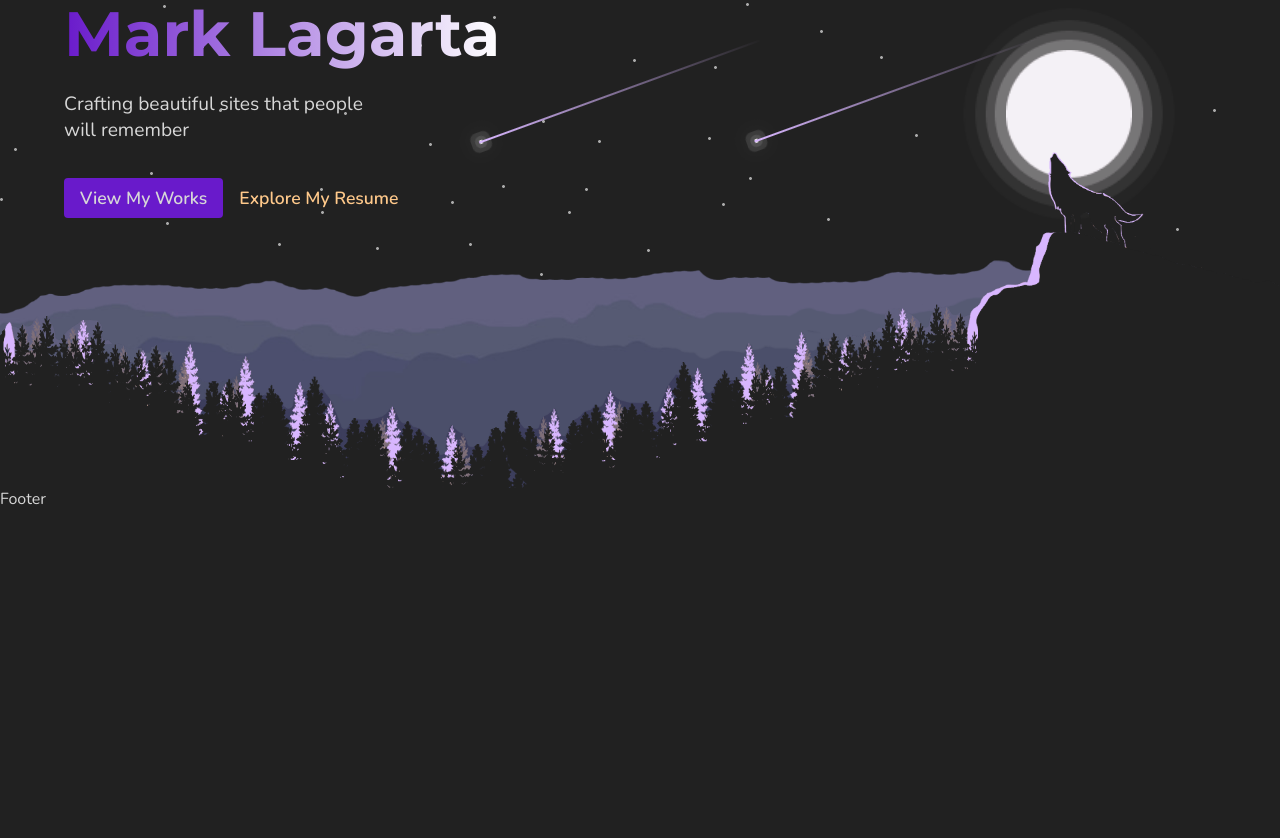
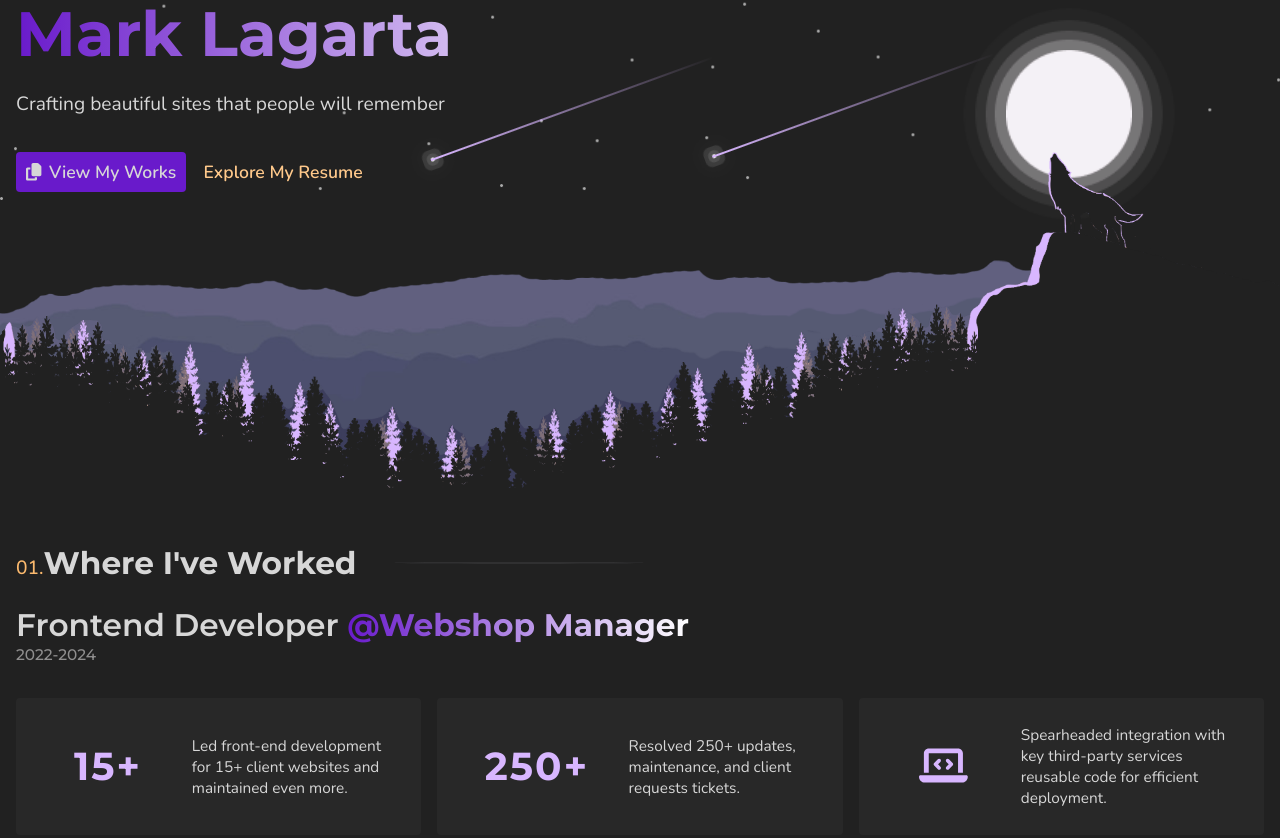
Before and after one commit to Chillpill23/PortfolioV2, a React (Vite) app: page / in a window 1280 px wide. Shown: the part 162-1000 px from the top of the page. Before the commit the page ends 800 px from the top, so only its background shows below. Built offline with nearby package versions, Linux system fonts and the light colour scheme.

Commit message:
Experience section update - Styling and animations

```diff
--- a/src/App.css
+++ b/src/App.css
@@ -1,15 +1,15 @@
 :root{
   /* Font Sizes */
-  --fs-xxl:clamp(2.2rem, 5vw, 3.915rem); /* 68px */
-  --fs-xl:clamp(2rem, 4vw, 3.052rem); /* 48px */
-  --fs-l:clamp(1.75rem, 3.5vw, 2.441rem); /* 39px */
-  --fs-m:clamp(1.5rem, 3vw, 1.953rem); /* 31px */
-  --fs-s:clamp(1.25rem, 2.5vw, 1.563rem); /* 25px */
-  --fs-xs:clamp(1rem, 2vw, 1.1rem); /* 18px */
+  --fs-xxl:clamp(2.2rem, 5vw, 3.915rem); /*35.2 68px */
+  --fs-xl:clamp(2rem, 4vw, 3.052rem); /*32 - 48px */
+  --fs-l:clamp(1.75rem, 3.5vw, 2.441rem); /*28 - 39px */
+  --fs-m:clamp(1.5rem, 3vw, 1.953rem); /*24 - 31px */
+  --fs-s:clamp(1.25rem, 2.5vw, 1.563rem); /*20 - 25px */
+  --fs-xs:clamp(1rem, 2vw, 1.1rem); /*16 - 18px */
 
-  --fs-body:clamp(1rem, 1.5vw, 1.2rem); /* 16px */
-  --fs-sub:clamp(0.9rem, 1.2vw, 1.05rem); /* 12px */
-  --fs-hints:clamp(0.5rem, 1vw, 0.74rem); /* 10px */
+  --fs-body:clamp(1rem, 1.5vw, 1.2rem); /* 16 - 19px */
+  --fs-sub:clamp(0.9rem, 1.2vw, 1.05rem); /* 14 - 17px */
+  --fs-hints:clamp(0.5rem, 1vw, 0.74rem); /* 8 - 11px */
 
   /* Font Family */
   --ff-main:"Montserrat", serif;
@@ -17,7 +17,7 @@
 
   /* Colors */
   --clr-primary:#8623FF;
-  --clr-primary900:#691ACB;
+  --clr-primary900:#691acb;
   --clr-primary400:#D8B6FF;
   --clr-primary200:#ECDAFF;
   --clr-primary100:#F6EDFF;
@@ -29,8 +29,9 @@
   --clr-secondary100:#FFE0BC;
 
   --clr-neutral:#FFFFFF;
+  --clr-neutral200:#F5F1F7;
   --clr-neutral400:#D7D7D7;
-  --clr-neutral200:#F5F1F7;
+  --clr-neutral500:#8f8e8e;
   --clr-neutral600:#4E4E51;
   --clr-neutral700:#3D3D3E;
   --clr-neutral800:#282828;
@@ -92,7 +93,6 @@ h6 {
 
 p {
   font-size: var(--fs-body);
-  color: var(--clr-neutral400);
 }
 
 small {
@@ -105,17 +105,38 @@ small {
 }
 
 .container{
-  max-width: 1400px;
+  max-width: 1300px;
+}
+
+section{
+  display: flex;
+  justify-content: center;
+  align-items: center;
+  padding: 1rem;
+  margin:20px 0;
+  width: 100%;
+}
+
+.section-header{
+  margin-bottom: 1.5rem;
+  position: relative;
+  font-family: var(--ff-main);
+}
+
+.section__title{
+  font-family: var(--ff-main);
 }
 
 .cta{
   background:var(--clr-primary900);
   color:var(--clr-neutral400);
   font-weight: 600;
-  padding:0.5rem 1rem;
+  padding:0.5rem 0.6rem;
   border: 0;
   border-radius: 4px;
   margin: 1rem 0;
+  display: flex;
+  gap: 8px;
 }
 
 .cta.secondary{
@@ -126,3 +147,33 @@ small {
 .cta.secondary span{
   color: var(--clr-secondary200);
 }
+
+.highlight{
+  background-image: linear-gradient(to right,var(--clr-primary900), var(--clr-neutral));
+  color: transparent;
+  background-clip: text;
+  font-family: var(--ff-main);
+  font-weight: 700;
+}
+
+.sublight{
+  color:var(--clr-secondary400);
+  font-family: var(--ff-body);
+  font-size: var(--fs-body);
+  font-weight: 500;
+}
+
+@media screen and (min-width:768px) {
+  .section-header span:nth-child(2):after{
+    content:"";
+    position: absolute;
+    margin-left: 3%;
+    top: 50%;
+    transform: translateY(-50%);
+    height: 1.2px;
+    width:20%;
+    background-color: var(--clr-neutral600);
+    opacity: 0.7;
+    border-radius: 50%;
+  }
+}
--- a/src/components/Button.jsx
+++ b/src/components/Button.jsx
@@ -3,8 +3,8 @@ import '../css/Button.css'
 
 function Button(props) {
   return (
-    <button className={props.class} aria-label={props.name}>
-      {props.icon && (<div></div>)}
+    <button role='button' className={props.class} aria-label={props.name}>
+      {props.icon && (<span>{props.icon}</span>)}
       <span>{props.name}</span>
     </button>
   )
--- /dev/null
+++ b/src/components/SmallCard.jsx
@@ -0,0 +1,19 @@
+function SmallCard({section,stats, icon, desc}) {
+  return (
+    <div className={`${section}__sCard`}>
+      <div className="sCard__visual">
+        {stats !== 0 && <span>{stats}+</span>}
+        {(stats === 0 && icon) ? <span>{icon}</span> : null}
+      </div>
+      <p className="sCard__content">{desc}</p>
+    </div>
+  )
+}
+
+SmallCard.defaultProps = {
+  stats: 0,
+  icon: null,
+  desc: 'No description available'
+}
+
+export default SmallCard
--- /dev/null
+++ b/src/constants/Experience.jsx
@@ -0,0 +1,41 @@
+import { FontAwesomeIcon } from '@fortawesome/react-fontawesome'
+import { faLaptopCode, faProjectDiagram, faComments, faPalette } from '@fortawesome/free-solid-svg-icons'
+
+export const Experience = [
+  {
+    name:'sites',
+    stats:15,
+    desc:'Led front-end development for 15+ client websites and maintained even more.',
+    icon:''
+  },
+  {
+    name:'tickets',
+    stats:250,
+    desc:'Resolved 250+ updates, maintenance, and client requests tickets.',
+    icon:''
+  },
+  {
+    name:'integrations',
+    stats:0,
+    desc:'Spearheaded integration with key third-party services reusable code for efficient deployment.',
+    icon: <FontAwesomeIcon icon={faLaptopCode} />
+  },
+  {
+    name:'documentation',
+    stats:0,
+    desc:'Created process and code documentation to enhance coding efficiency and team collaboration.',
+    icon:<FontAwesomeIcon icon={faProjectDiagram} />
+  },
+  {
+    name:'communication',
+    stats:0,
+    desc:'Provided client communication and step-by-step CMS training.',
+    icon:<FontAwesomeIcon icon={faComments} />
+  },
+  {
+    name:'UI/UX',
+    stats:0,
+    desc:'Redesigned the company\'s core website template, improving UI/UX and Core Web Vitals scores.',
+    icon:<FontAwesomeIcon icon={faPalette} />
+  }
+]
--- a/src/css/Home.css
+++ b/src/css/Home.css
@@ -1,10 +1,12 @@
 .hero{
-
+  padding: 0;
+  margin: 0 0 40px 0;
 }
 
 .hero__wrapper{
   position: relative;
   height: 100%;
+  width: 100%;
   overflow: hidden;
 }
 
@@ -33,11 +35,15 @@
 
 .hero__cta-wrapper{
   display: flex;
+  align-items: center;
+  gap: 0.5rem;
 }
 
 .hero__background{
   overflow: hidden;
-  background-image:url('../assets/hero/hero-bg.png')
+  background-image:url('../assets/hero/hero-bg.png');
+  background-repeat: no-repeat;
+  background-size: 100% auto;
 }
 
 .hero__wolf{
@@ -62,6 +68,45 @@
   top:50%;
   right:50%;
   transform:translate(50%, -50%)
+}
+
+/* Experience Section */
+
+.exp__cards{
+  display: grid;
+  grid-auto-flow: row;
+  grid-template-columns: repeat(2, 1fr);
+  grid-gap:0.5rem;
+}
+
+.exp__sCard{
+  display: flex;
+  flex-direction: column;
+  align-items: center;
+  text-align: center;
+}
+
+.exp__caption{
+  margin-bottom: 1.5rem;
+}
+
+.sCard__visual{
+  background: var(--clr-neutral800);
+  width: 100%;
+  padding: 1.5rem 1rem;
+  border-radius: 4px;
+}
+
+.sCard__visual * {
+  color: var(--clr-primary400);
+  fill: var(--clr-primary400);
+  font-size: var(--fs-l);
+  font-weight: 700;
+  font-family: var(--ff-main);
+}
+
+.sCard__content{
+  font-size: var(--fs-sub);
 }
 
 @media screen and (min-width:768px){
@@ -105,13 +150,47 @@
     right: 8%;
     transform: translateY(-79%);
   }
+
+  /* Experience Tablet */
+  .exp__caption{
+    margin-bottom: 2rem;
+  }
+
+  .exp__title{
+    font-size: var(--fs-m);
+    font-weight: 600;
+  }
+
+  .exp__subtitle{
+    font-weight: 500;
+    font-family: var(--ff-main);
+    color: var(--clr-neutral500);
+  }
+
+  .exp__cards{
+    grid-template-columns: repeat(3, 1fr);
+    grid-gap:1rem;
+  }
+
+  .sCard__visual{
+    padding: 1.8rem 1rem;
+  }
+
+  .sCard__visual * {
+    font-size: var(--fs-l);
+    letter-spacing: 2px;
+  }
+
+  .sCard__content{
+    padding: 0.2rem 0.5rem;
+  }
 }
 
 
 @media screen and (min-width:992px){
   .hero__content{
     padding-top:5%;
-    padding-left: 5%;
+    width: 100%;
   }
   .hero__moon{
     right: 10%;
@@ -128,6 +207,16 @@
 }
 
 @media screen and (min-width:1200px){
+
+  .hero__wrapper{
+    display: flex;
+    justify-content: center;
+  }
+
+  .hero__title{
+    width: 50%;
+  }
+
   .hero__moon{
     right: 11%;
     transform: translateY(-110%);
@@ -136,4 +225,21 @@
   .hero__moon > *{
     transform:translate(50%, -50%) scale(1.5)
   }
+
+  /* Experience - Large Desktops */
+  .exp__sCard{
+    flex-direction: row;
+    background: var(--clr-neutral800);
+    padding: 0.5rem 1rem;
+    border-radius: 4px;
+  }
+
+  .sCard__visual{
+    background:none;
+    padding: 0.5rem;
+  }
+
+  .sCard__content{
+    text-align: left;
+  }
 }
--- a/src/pages/Home.jsx
+++ b/src/pages/Home.jsx
@@ -1,4 +1,8 @@
 import Button from '../components/Button'
+import SmallCard from '../components/SmallCard';
+
+import { Experience } from '../constants/Experience';
+
 import { FontAwesomeIcon } from '@fortawesome/react-fontawesome'
 import { faCopy } from '@fortawesome/free-solid-svg-icons'
 
@@ -7,7 +11,6 @@ import moon2 from "../assets/hero/moon-2.png";
 import moon3 from "../assets/hero/moon-3.png";
 import moon4 from "../assets/hero/moon-4.png";
 import moon5 from "../assets/hero/moon-5.png";
-
 import wolf from '../assets/hero/wolf-layer.png'
 import mountain from '../assets/hero/mountain-layer.png'
 
@@ -21,9 +24,7 @@ export default function Home() {
     <main>
       <section className="hero">
         <div className="hero__wrapper">
-
-          <div className="hero__content">
-
+          <div className="hero__content container">
             <small className="hero__subtitle">
               Frontend Developer
             </small>
@@ -72,6 +73,40 @@ export default function Home() {
             </div>
           </div>
         </div>
+      </section>
+
+
+      <section className="exp">
+        <div className="exp__wrapper container">
+          <h4 className='section-header'>
+             <span className="sublight">01.</span>
+             <span className='section__title'>Where I've Worked</span>
+          </h4>
+
+          <div className='exp__content'>
+            <div className="exp__caption">
+              <h6 className="exp__title">
+                Frontend Developer <span className="highlight">@Webshop Manager</span>
+              </h6>
+              <small className="exp__subtitle">2022-2024</small>
+            </div>
+
+            <div className="exp__cards">
+              {Experience.map((exp) => {
+                return(
+                  <SmallCard
+                    section='exp'
+                    key={exp.name}
+                    stats={exp.stats}
+                    icon={exp.icon}
+                    desc={exp.desc}
+                  />
+                )
+              })}
+            </div>
+          </div>
+        </div>
+
 
       </section>
     </main>
```
Also changed, not shown: src/components/LargeCard.jsx (added, +7 -0 lines).
